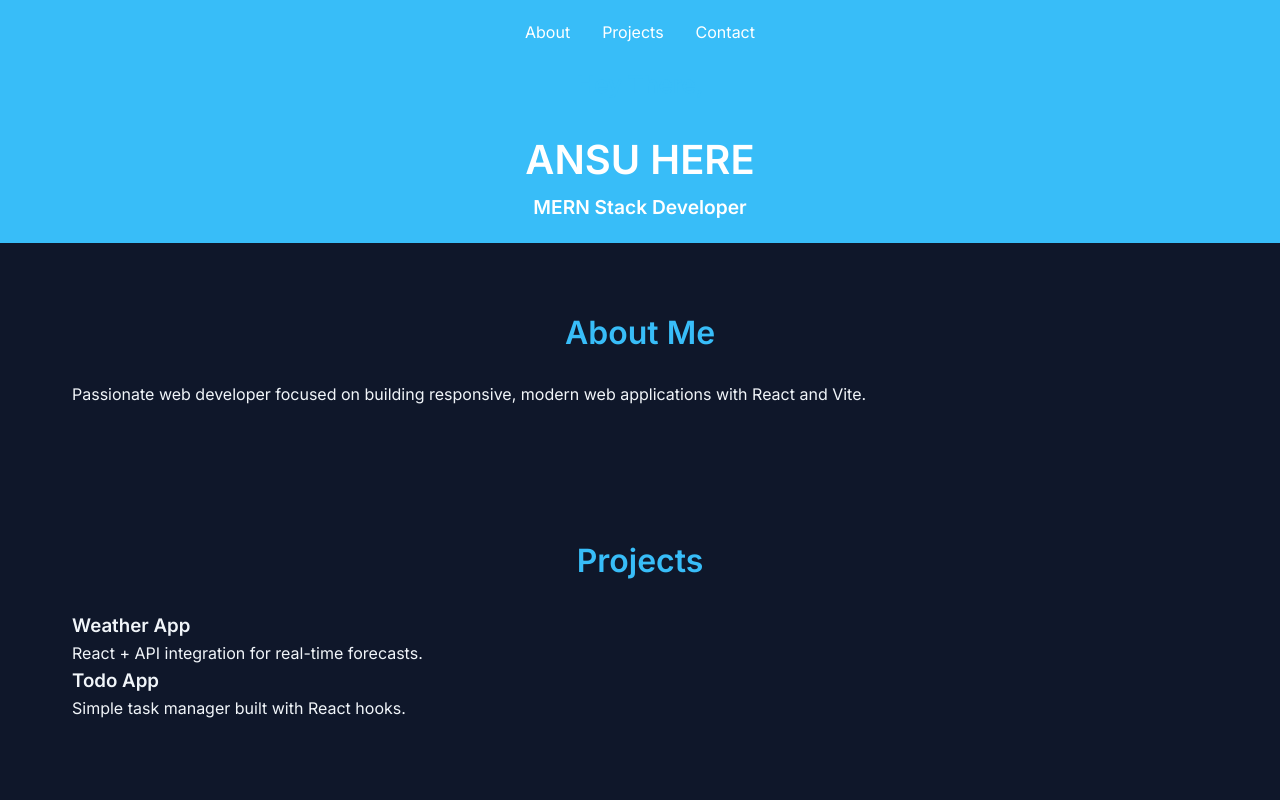
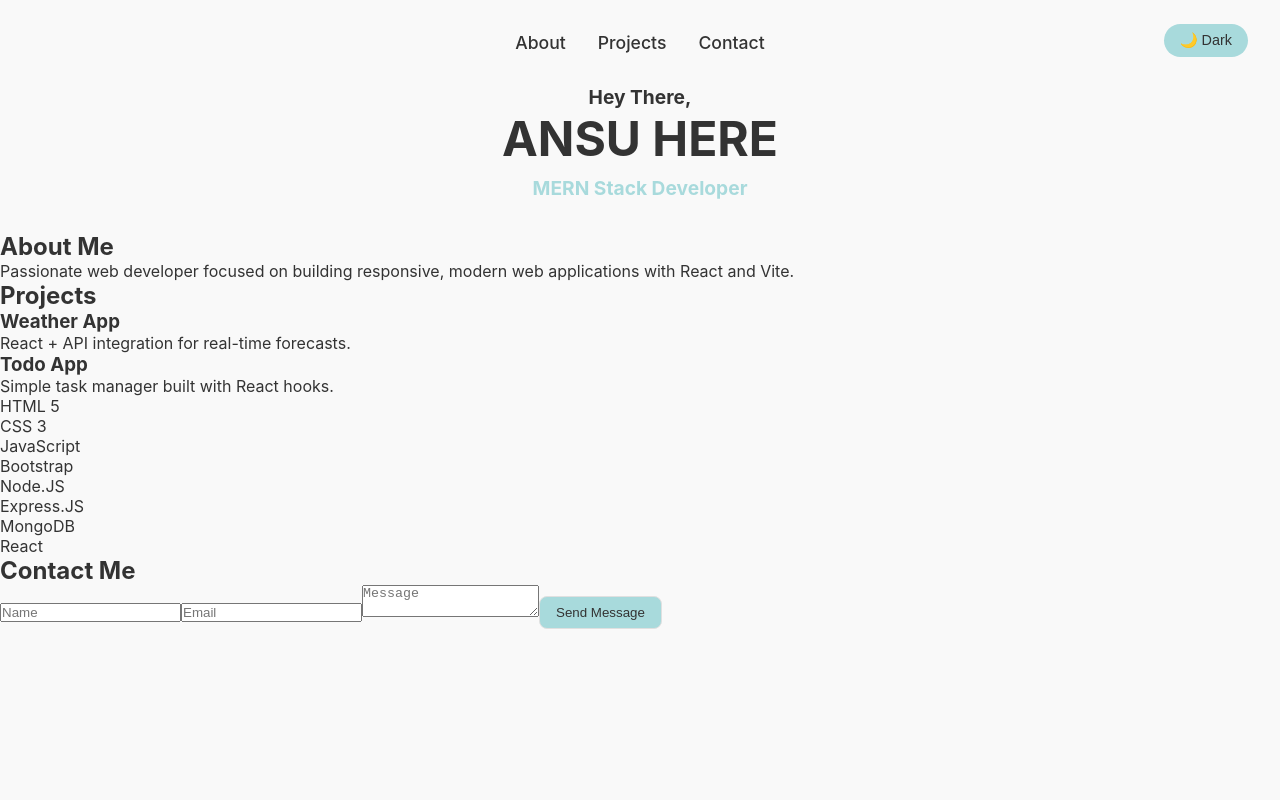
Before and after one commit to thenameisanzu/React--Portfolio, a React (Vite) app in the folder portfolio/: page / in a window 1280 px wide. Shown: the top 800 px of the page. Built offline with nearby package versions, Linux system fonts and the light colour scheme.

Commit message:
✨ Added dark/light mode theme toggle and global CSS variables

```diff
--- a/portfolio/src/components/Header.jsx
+++ b/portfolio/src/components/Header.jsx
@@ -1,20 +1,48 @@
-import React from "react";
+import React, { useState, useEffect } from "react";
 import styles from "../styles/Header.module.css";
 
-const Header = () => (
+const Header = () => {
+  const [darkMode, setDarkMode] = useState(false);
+
+  useEffect(() => {
+    // Set initial theme based on state
+    document.documentElement.setAttribute(
+      "data-theme",
+      darkMode ? "dark" : "light"
+    );
+  }, [darkMode]);
+
+  const handleToggle = () => {
+    setDarkMode((prev) => !prev);
+  };
+
+  return (
     <header className={styles.header}>
       <div className={styles.headerContent}>
         <nav className={styles.navbar}>
-        <a href="#about" className={styles.navLink}>About</a>
-        <a href="#projects" className={styles.navLink}>Projects</a>
-        <a href="#contact" className={styles.navLink}>Contact</a>
+          <a href="#about" className={styles.navLink}>
+            About
+          </a>
+          <a href="#projects" className={styles.navLink}>
+            Projects
+          </a>
+          <a href="#contact" className={styles.navLink}>
+            Contact
+          </a>
         </nav>
 
+        <button onClick={handleToggle} className={styles.themeToggle}>
+          {darkMode ? "☀️ Light" : "🌙 Dark"}
+        </button>
+
+        <div className={styles.heroText}>
           <h2 className={styles.subTitle}>Hey There,</h2>
           <h1 className={styles.title}>ANSU HERE</h1>
           <h3 className={styles.role}>MERN Stack Developer</h3>
         </div>
+      </div>
     </header>
   );
+};
 
 export default Header;
--- a/portfolio/src/styles/Header.module.css
+++ b/portfolio/src/styles/Header.module.css
@@ -1,12 +1,13 @@
 .header {
-  background-color: var(--primary-color);
-  padding: 20px;
+  padding: 2rem;
+  background-color: var(--bg-color);
+  color: var(--text-color);
+  transition: background-color 0.3s ease, color 0.3s ease;
   text-align: center;
-  color: white;
 }
 
 .headerContent {
-  max-width: 1100px;
+  max-width: 1200px;
   margin: 0 auto;
 }
 
@@ -14,52 +15,55 @@
   display: flex;
   justify-content: center;
   gap: 2rem;
-  margin-bottom: 20px;
+  margin-bottom: 1.5rem;
 }
 
 .navLink {
+  color: var(--text-color);
+  font-size: 1.1rem;
+  font-weight: 500;
   text-decoration: none;
-  color: white;
-  font-weight: 500;
-  position: relative;
   transition: color 0.3s ease;
 }
 
 .navLink:hover {
-  color: var(--accent-color);
+  color: var(--primary-color);
 }
 
-/* fancy underline animation */
-.navLink::after {
-  content: "";
+.themeToggle {
   position: absolute;
-  left: 0;
-  bottom: -4px;
-  width: 0%;
-  height: 2px;
-  background-color: var(--accent-color);
-  transition: width 0.3s ease;
+  top: 1.5rem;
+  right: 2rem;
+  background: var(--primary-color);
+  color: var(--text-color);
+  border: none;
+  padding: 0.5rem 1rem;
+  border-radius: 25px;
+  cursor: pointer;
+  font-size: 0.9rem;
+  transition: background 0.3s ease;
 }
 
-.navLink:hover::after {
-  width: 100%;
+.themeToggle:hover {
+  background: var(--secondary-color);
+}
+
+.heroText {
+  margin-top: 2rem;
 }
 
 .subTitle {
-  font-size: 1.5rem;
+  font-size: 1.2rem;
+  color: var(--muted-text, var(--text-color));
 }
 
 .title {
-  font-size: 2.5rem;
-  font-weight: 700;
-  margin: 0;
+  font-size: 3rem;
+  font-weight: bold;
 }
 
 .role {
   font-size: 1.2rem;
-  color: var(--accent-color);
+  margin-top: 0.5rem;
+  color: var(--primary-color);
 }
-
-h2{
-    color: #16476A;
-}
--- a/portfolio/src/styles/globals.css
+++ b/portfolio/src/styles/globals.css
@@ -1,5 +1,4 @@
 @import './variables.css';
-@import url('https://fonts.googleapis.com/css2?family=Inter:wght@400;600&display=swap');
 
 * {
   margin: 0;
@@ -7,23 +6,37 @@
   box-sizing: border-box;
 }
 
-body {
-  font-family: 'Inter', sans-serif;
+html,body {
+  height: 100%;
   background-color: var(--bg-color);
   color: var(--text-color);
-  line-height: 1.6;
+  font-family: 'Inter', sans-serif;
+  transition: background-color 0.3s ease, color 0.3s ease;
 }
 
-section {
-  padding: var(--section-padding);
-  max-width: var(--max-width);
-  margin: 0 auto;
+a {
+  color: var(--primary-color);
+  text-decoration: none;
 }
 
-h2 {
-  font-size: 2rem;
-  font-weight: 600;
-  color: var(--primary-color);
-  text-align: center;
-  margin-bottom: 1.5rem;
+button {
+  background-color: var(--primary-color);
+  color: var(--text-color);
+  border: 1px solid var(--border-color);
+  padding: 0.5rem 1rem;
+  border-radius: 8px;
+  cursor: pointer;
+  transition: background-color 0.3s ease;
 }
+
+button:hover {
+  background-color: var(--secondary-color);
+}
+
+.card {
+  background-color: var(--card-bg);
+  border: 1px solid var(--border-color);
+  border-radius: 12px;
+  padding: 1rem;
+  transition: background-color 0.3s ease;
+}
--- a/portfolio/src/styles/variables.css
+++ b/portfolio/src/styles/variables.css
@@ -1,8 +1,21 @@
 :root {
-  --primary-color: #38bdf8;
-  --bg-color: #0f172a;
-  --text-color: #f1f5f9;
-  --muted-text: #94a3b8;
-  --section-padding: 4rem 2rem;
-  --max-width: 1200px;
+  /* Light mode (Pastel Theme) */
+  --bg-color: #f9f9f9;
+  --text-color: #333333;
+  --primary-color: #a8dadc; /* pastel blue */
+  --secondary-color: #fcd5ce; /* soft pink */
+  --accent-color: #ffe5ec; /* very light pastel pink */
+  --border-color: #e0e0e0;
+  --card-bg: #ffffff;
 }
+
+[data-theme="dark"] {
+  /* Dark mode */
+  --bg-color: #1a1a1a;
+  --text-color: #f1f1f1;
+  --primary-color: #457b9d; /* darker pastel blue */
+  --secondary-color: #9d4edd; /* violet accent */
+  --accent-color: #2a2a2a;
+  --border-color: #333333;
+  --card-bg: #242424;
+}
```
Lines whose indentation alone changed are shown as unchanged.
